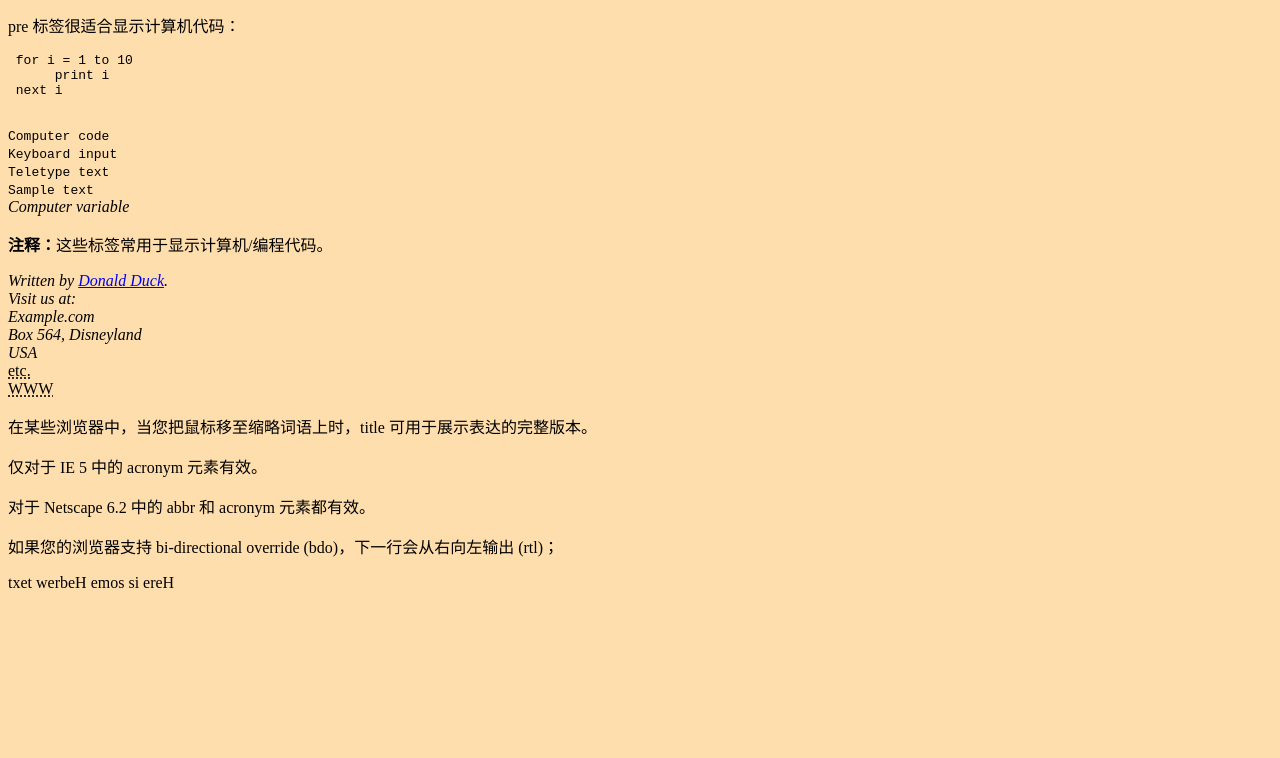
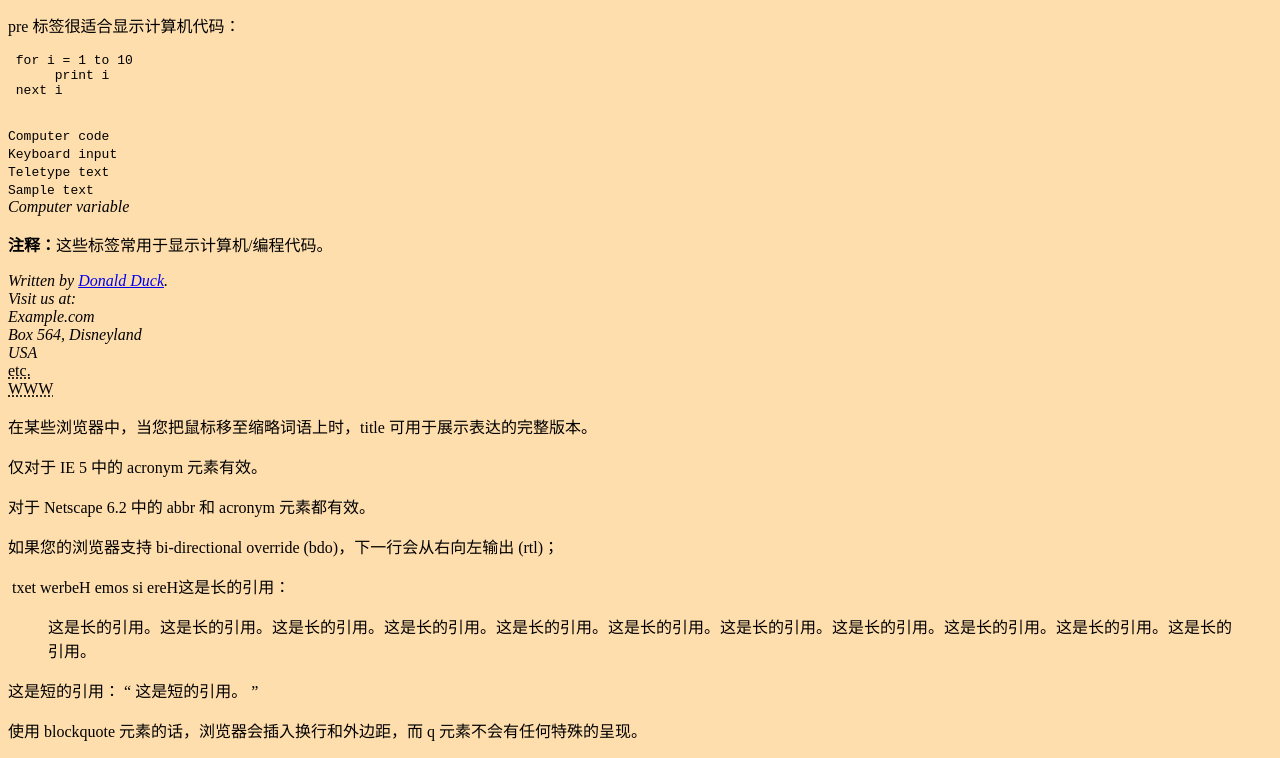
Before and after one commit to Xu-TikT/HtmlTest, a plain HTML site: page index.html in a window 1280 px wide. Shown: the part 1233-1991 px from the top of the page. Before the commit the page ends 1833 px from the top, so only its background shows below. Drawn offline with Linux system fonts and the light colour scheme.

Commit message:
块引用

```diff
--- a/index.html
+++ b/index.html
@@ -174,5 +174,21 @@ USA
 <bdo dir="rtl">
 Here is some Hebrew text
 </bdo>
+
+<!-- 块引用 -->
+这是长的引用：
+<blockquote>
+这是长的引用。这是长的引用。这是长的引用。这是长的引用。这是长的引用。这是长的引用。这是长的引用。这是长的引用。这是长的引用。这是长的引用。这是长的引用。
+</blockquote>
+
+这是短的引用：
+<q>
+这是短的引用。
+</q>
+
+<p>
+使用 blockquote 元素的话，浏览器会插入换行和外边距，而 q 元素不会有任何特殊的呈现。
+</p>
+
 	</body>
 </html>
```
